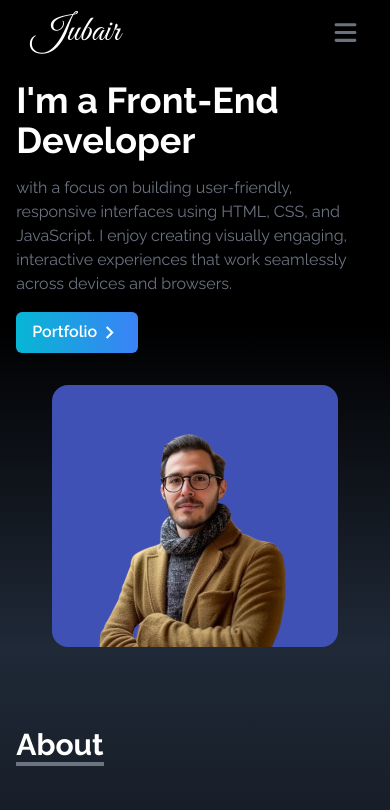
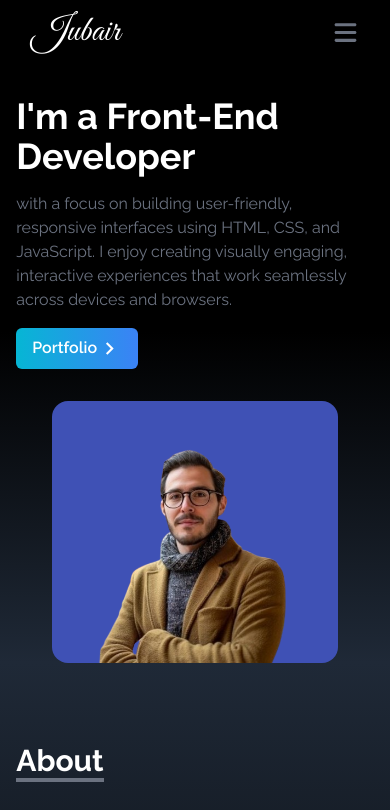
Before and after one commit to JubairHossain-280/Portfolio, a React (Create React App) app: page / in a window 390 px wide. Shown: the top 810 px of the page. Built offline with nearby package versions, Linux system fonts and the light colour scheme.

Commit message:
Complete Mobile Responsive

```diff
--- a/src/components/Experience.jsx
+++ b/src/components/Experience.jsx
@@ -72,12 +72,12 @@ const Experience = () => {
           <p className='py-6 md:text-xl'>These are the technologies I've worked with</p>
         </div>
 
-        <div className='grid grid-cols-2 md:grid-cols-3 gap-8 px-12 sm:px-0'>
+        <div className='grid grid-cols-2 md:grid-cols-3 gap-4 px-12 sm:px-0 md:gap-8'>
 
           {experiences.map(({id, src, child, style}) => (
 
           <div key={id} className={`flex flex-col justify-center items-center sm:py-3 shadow-md rounded-lg overflow-hidden duration-500 hover:-translate-y-3 ${style}`}>
-            <img src={src} alt="" className='w-full h-1/2 sm:h-full sm:w-1/2 rounded-md '/>
+            <img src={src} alt="" className='w-full h-1/2 sm:h-full md:w-1/2 rounded-md '/>
             <div>
                 <p className='font-bold'>{child}</p>
             </div>
--- a/src/components/Home.jsx
+++ b/src/components/Home.jsx
@@ -6,7 +6,7 @@ import { Link } from 'react-scroll';
 
 const Home = () => {
   return (
-    <div name='home' className='bg-gradient-to-b from-black via-black to-gray-800 w-full h-full pt-20 md:h-screen md:pt-0'>
+    <div name='home' className='bg-gradient-to-b from-black via-black to-gray-800 w-full h-full pt-24 md:h-screen md:pt-0'>
        <div className='max-w-screen-lg mx-auto flex flex-col justify-center items-center h-full md:flex-row w-11/12'>
         <div className='flex flex-col justify-center mb-8 mx-auto md:mb-0'>
             <h2 className='text-4xl md:text-5xl lg:text-7xl font-bold text-white'>
```
